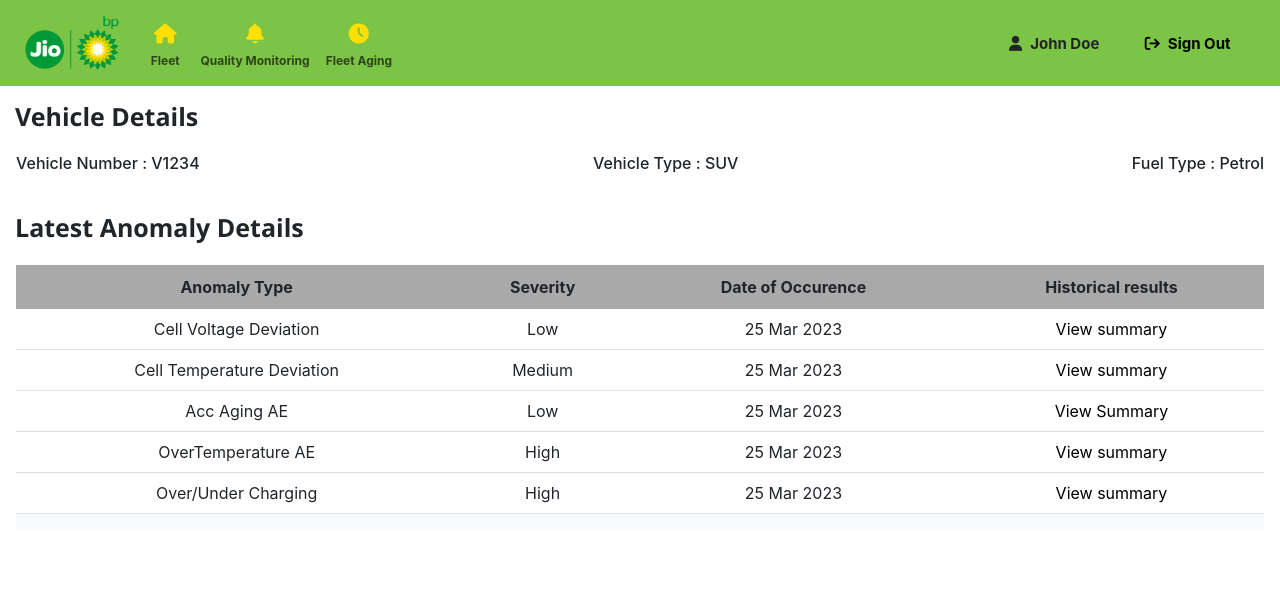
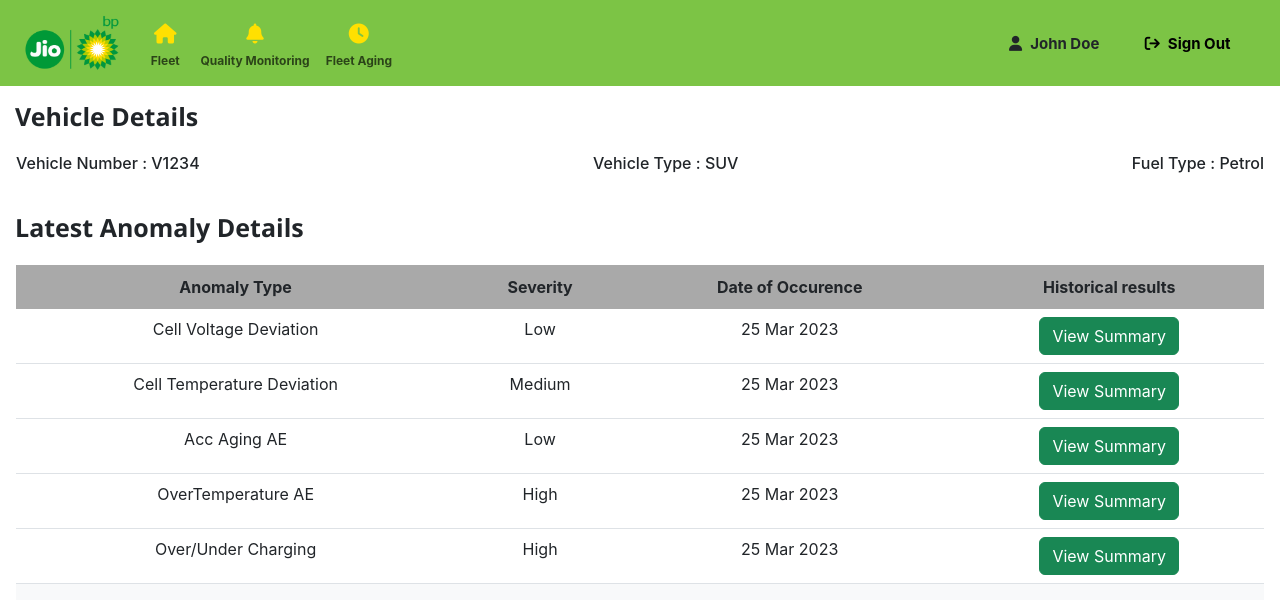
Before and after one commit to 16shobha/bosch-jio-theme, a React (Create React App) app: page /#/particularvehicle in a window 1280 px wide. Shown: the top 614 px of the page. Built offline with nearby package versions, Linux system fonts and the light colour scheme.

Commit message:
added modal for charts in particular fleet and installed recharts package

```diff
--- a/package.json
+++ b/package.json
@@ -11,6 +11,7 @@
     "react-dom": "^18.2.0",
     "react-router-dom": "^6.11.2",
     "react-scripts": "5.0.1",
+    "recharts": "^2.6.2",
     "web-vitals": "^2.1.4"
   },
   "scripts": {
--- a/src/components/ParticularVehicle/ParticularVehicle.js
+++ b/src/components/ParticularVehicle/ParticularVehicle.js
@@ -1,8 +1,61 @@
 import React from 'react'
+import {
+    BarChart,
+    Bar,
+    XAxis,
+    YAxis,
+    CartesianGrid,
+    Tooltip,
+    Legend,
+    ResponsiveContainer,
+  } from "recharts";
 
 const ParticularVehicle = () => {
     return (
         <div>
+            {/* <!-- Button trigger modal --> */}
+{/* <button type="button" class="btn btn-primary" data-bs-toggle="modal" data-bs-target="#exampleModal">
+  Launch demo modal
+</button> */}
+
+{/* <!-- Modal --> */}
+<div class="modal fade" id="exampleModal" tabindex="-1" aria-labelledby="exampleModalLabel" aria-hidden="true">
+  <div class="modal-dialog">
+    <div className='modal-dialog-centered'>
+    <div class="modal-content">
+      <div class="modal-header">
+        <h1 class="modal-title fs-5" id="exampleModalLabel">Anomaly Occurence Timeline</h1>
+        <button type="button" class="btn-close" data-bs-dismiss="modal" aria-label="Close"></button>
+      </div>
+      <div class="modal-body">
+      {/* <ResponsiveContainer width="100%" height={400}>
+      <BarChart
+        // data={data}
+        margin={{
+          top: 5,
+          right: 30,
+          left: 20,
+          bottom: 5,
+        }}
+      >
+        <CartesianGrid strokeDasharray="3 3" />
+        <XAxis dataKey="name" />
+        <YAxis />
+        <Tooltip />
+        <Legend />
+        <Bar dataKey="name" fill="#8884d8" />
+        <Bar dataKey="priceUsd" fill="#82ca9d" />
+      </BarChart>
+    </ResponsiveContainer> */}
+      </div>
+      <div class="modal-footer">
+        <button type="button" class="btn btn-secondary" data-bs-dismiss="modal">Close</button>
+        {/* <button type="button" class="btn btn-primary">Save changes</button> */}
+      </div>
+    </div>
+    </div>
+  </div>
+</div>
             <div>
                 <h3 className='heading'>Vehicle Details</h3>
                 <div className='d-flex justify-content-between mx-3 mb-3'>
@@ -35,31 +88,31 @@ const ParticularVehicle = () => {
                             <td>Cell Voltage Deviation</td>
                             <td>Low</td>
                             <td>25 Mar 2023</td>
-                            <td><a href="#">View summary</a></td>
+                            <td><button type="button" class="btn btn-success" data-bs-toggle="modal" data-bs-target="#exampleModal">View Summary</button></td>
                         </tr>
                         <tr>
                             <td>Cell Temperature Deviation</td>
                             <td>Medium</td>
                             <td>25 Mar 2023</td>
-                            <td><a href="#">View summary</a></td>
+                            <td><button type="button" class="btn btn-success" data-bs-toggle="modal" data-bs-target="#exampleModal">View Summary</button></td>
                         </tr>
                         <tr>
                             <td>Acc Aging AE</td>
                             <td>Low</td>
                             <td>25 Mar 2023</td>
-                            <td><a href="#">View Summary</a></td>
+                            <td><button type="button" class="btn btn-success" data-bs-toggle="modal" data-bs-target="#exampleModal">View Summary</button></td>
                         </tr>
                         <tr>
                             <td>OverTemperature AE</td>
                             <td>High</td>
                             <td>25 Mar 2023</td>
-                            <td><a href="#">View summary</a></td>
+                            <td><button type="button" class="btn btn-success" data-bs-toggle="modal" data-bs-target="#exampleModal">View Summary</button></td>
                         </tr>
                         <tr>
                             <td>Over/Under Charging</td>
                             <td>High</td>
                             <td>25 Mar 2023</td>
-                            <td><a href="#">View summary</a></td>
+                            <td><button type="button" class="btn btn-success" data-bs-toggle="modal" data-bs-target="#exampleModal">View Summary</button></td>
                         </tr>
                     </tbody>
                 </table>
```
Also changed, not shown: 1 other file (tests, documents, lock files or other folders).
